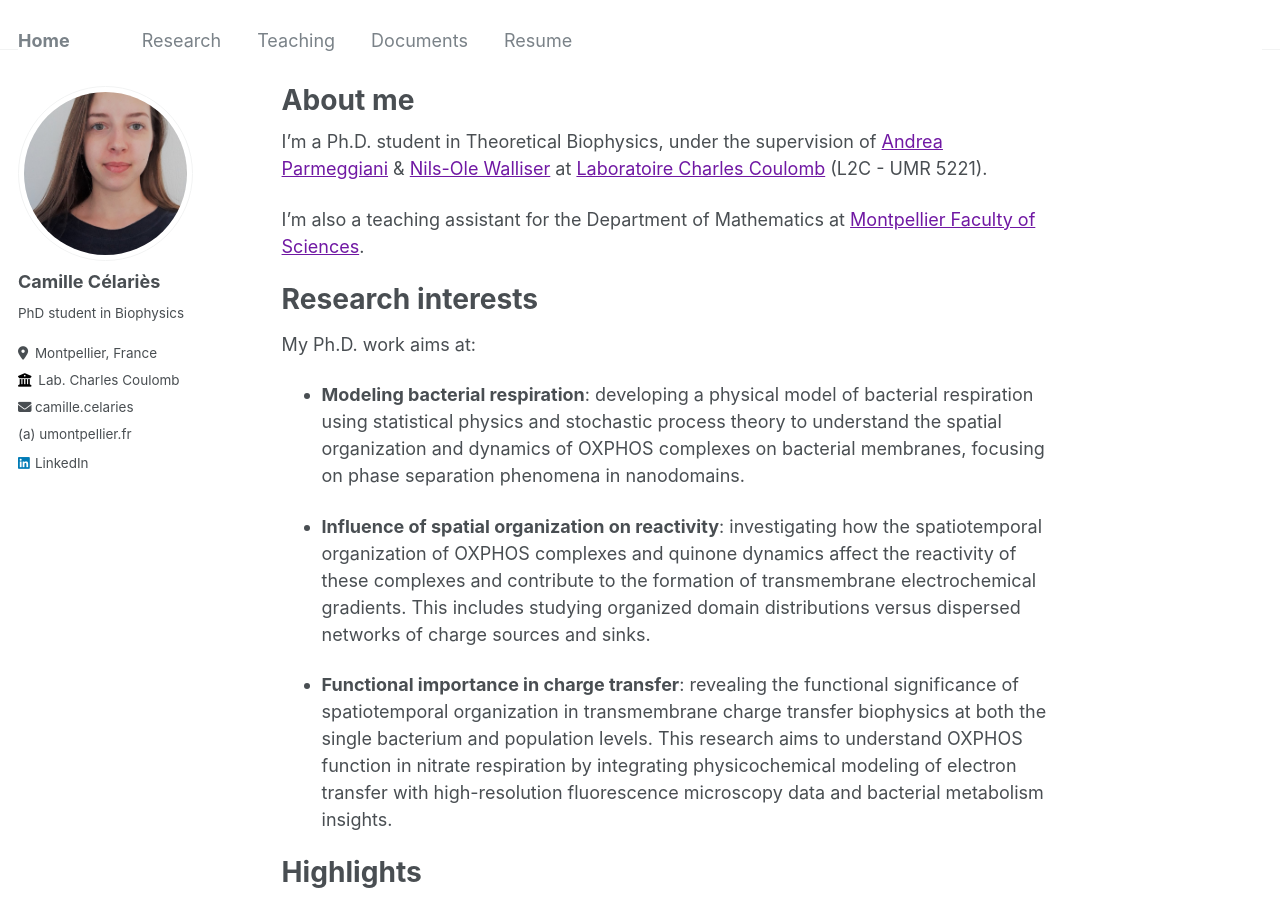
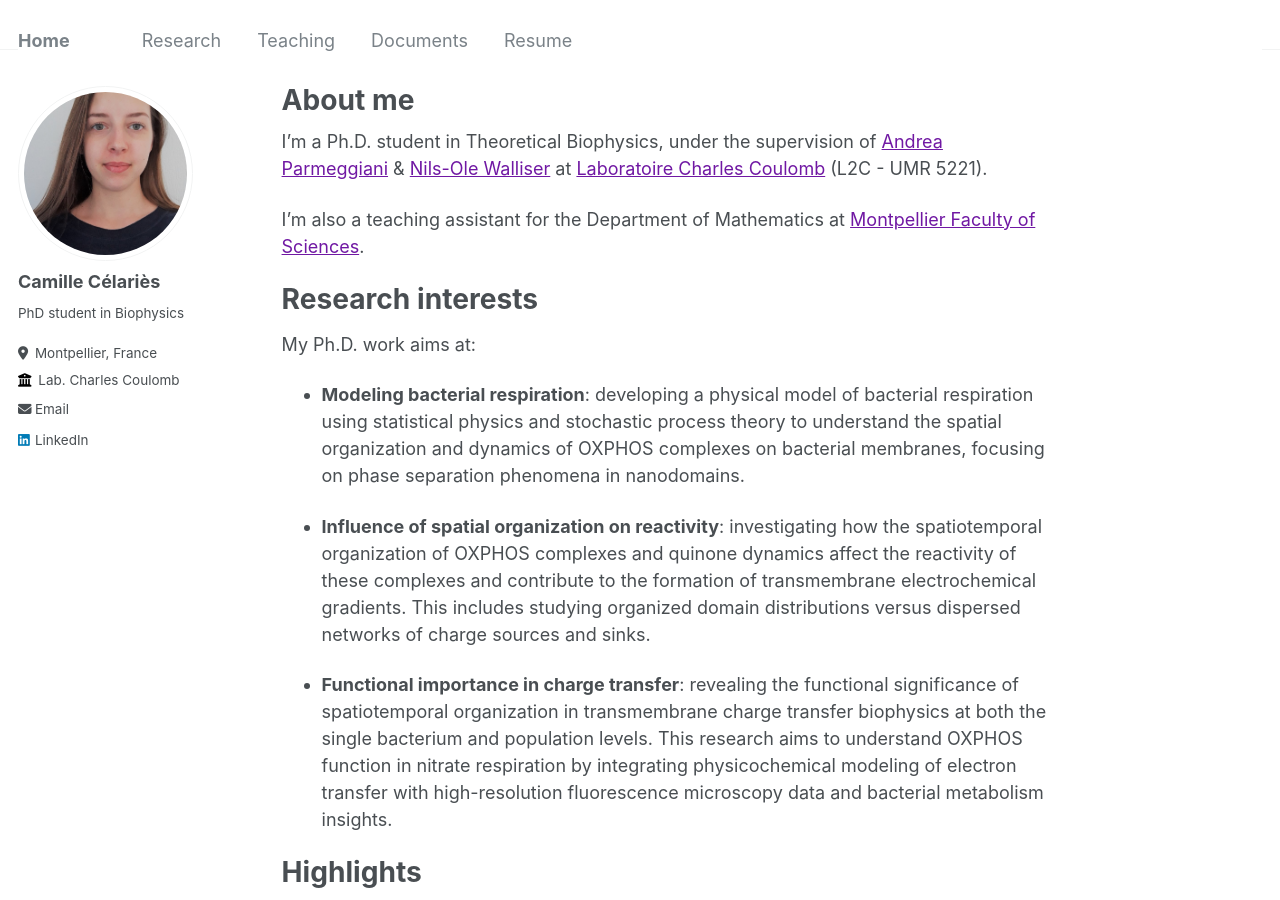
Before and after one commit to camillecelaries/camillecelaries.github.io, a Jekyll site: the page built from _pages/about.md, in a window 1280 px wide and 900 px high. Built offline with Jekyll 4.4.1, drawn with Linux system fonts in a browser that asks for light colours.

Commit message:
Update _config.yml

```diff
--- a/_config.yml
+++ b/_config.yml
@@ -28,9 +28,9 @@ author:
   location         : "Montpellier, France"
   employer         : "Lab. Charles Coulomb"
   uri              : # URL
-  email            : # "camille.celaries@umontpellier.fr"
-  email2           : "camille.celaries" # row email
-  email2bis        : "(a) umontpellier.fr" # to put the email on 2 lines
+  email            : "camille.celaries@umontpellier.fr"
+  email2           : # "camille.celaries" # row email
+  email2bis        : # "(a) umontpellier.fr" # to put the email on 2 lines
 
   # Academic websites
   arxiv            : # URL - Update with the correct link to your profile
```
